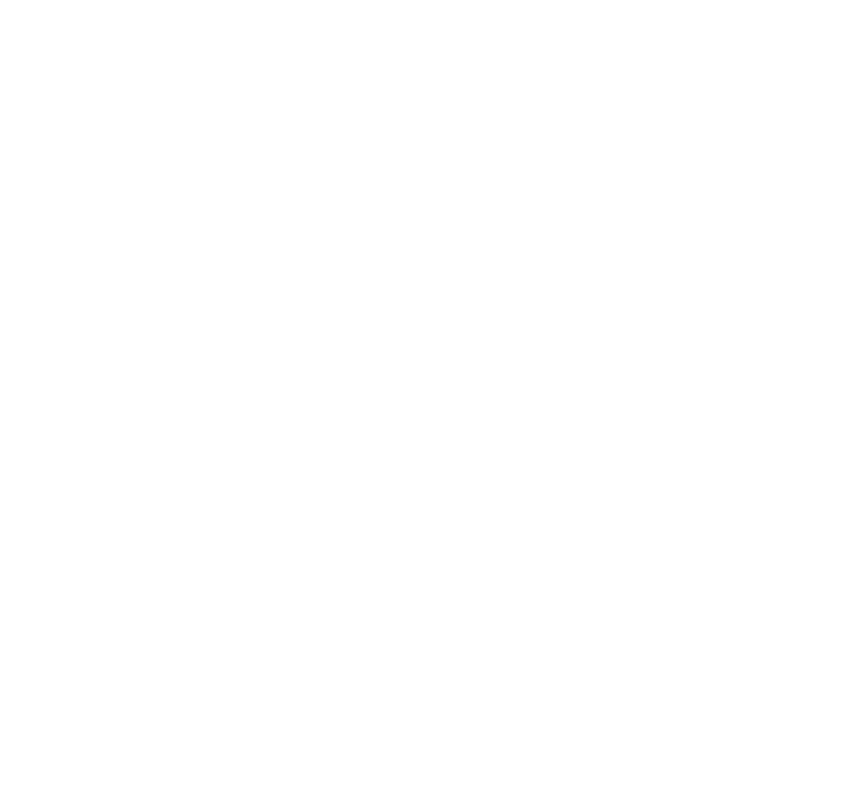
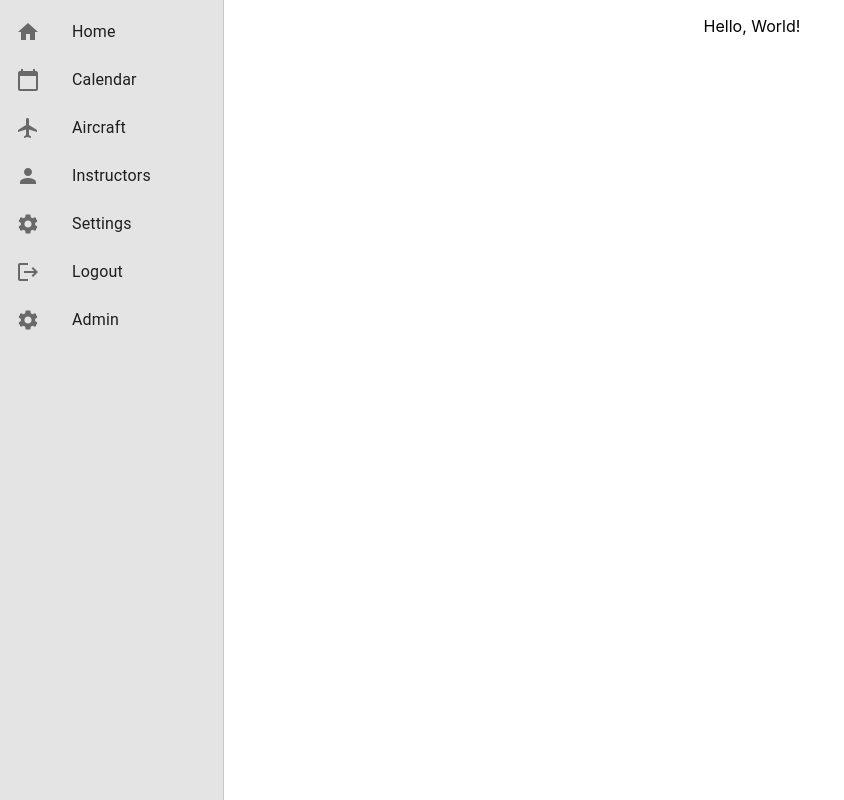
Before and after one commit to jaspersuiter/SkyChart-Frontend, a React (Create React App) app: page /admin in a window 1280 px wide. Before the commit this address had no page. Shown: the whole page, without its empty margins (0-844 px from the left). Built offline with nearby package versions, Linux system fonts and the light colour scheme.

Commit message:
Added in a basic admin Page at the bottom of the side bare, will need to be removed later

```diff
--- /dev/null
+++ b/src/Admin/Admin.css
@@ -0,0 +1,7 @@
+.mainpage{
+    display: flex;
+    padding: var(--none, 0px);
+    justify-content: center;
+    align-items: flex-start;
+    gap: var(--none, 0px);
+}
--- /dev/null
+++ b/src/Admin/Admin.tsx
@@ -0,0 +1,18 @@
+import StaticSidebar from "../Sidebar/Sidebar";
+import './Admin.css'
+
+function Admin() {
+
+
+    return(
+
+        <div className="mainpage">
+            <StaticSidebar/>
+            <div>
+                <p>Hello, World!</p>
+            </div>
+        </div>
+    );
+}
+
+export default Admin;
--- a/src/App.tsx
+++ b/src/App.tsx
@@ -6,6 +6,7 @@ import Calendar from './Calendar/Calendar';
 import Settings from './Settings/Settings';
 import Logout from '@mui/icons-material/Logout';
 import Aircraft from './Aircraft/Aircraft';
+import Admin from './Admin/Admin';
 
 function App() {
   return (
@@ -20,6 +21,7 @@ function App() {
             <Route path='/settings' element={<Settings/>} />
             <Route path="/" element={<Navigate to='/calendar'/>} />
             <Route path="/logout" element={<Logout/>} />
+            <Route path='/admin' element={<Admin/>} />
           </React.Fragment>
 
         </Routes>
--- a/src/Sidebar/Sidebar.tsx
+++ b/src/Sidebar/Sidebar.tsx
@@ -30,6 +30,7 @@ function StaticSidebar(props: any) {
         { text: 'Instructors', icon: <PersonIcon/>, link: '/instructors' },
         { text: 'Settings', icon: <SettingsIcon/>, link: '/settings' },
         { text: 'Logout', icon: <LogoutIcon/>, link: '/logout' },
+        { text: 'Admin', icon: <SettingsIcon/>, link: '/admin'},
     ]
 
     return (
```
